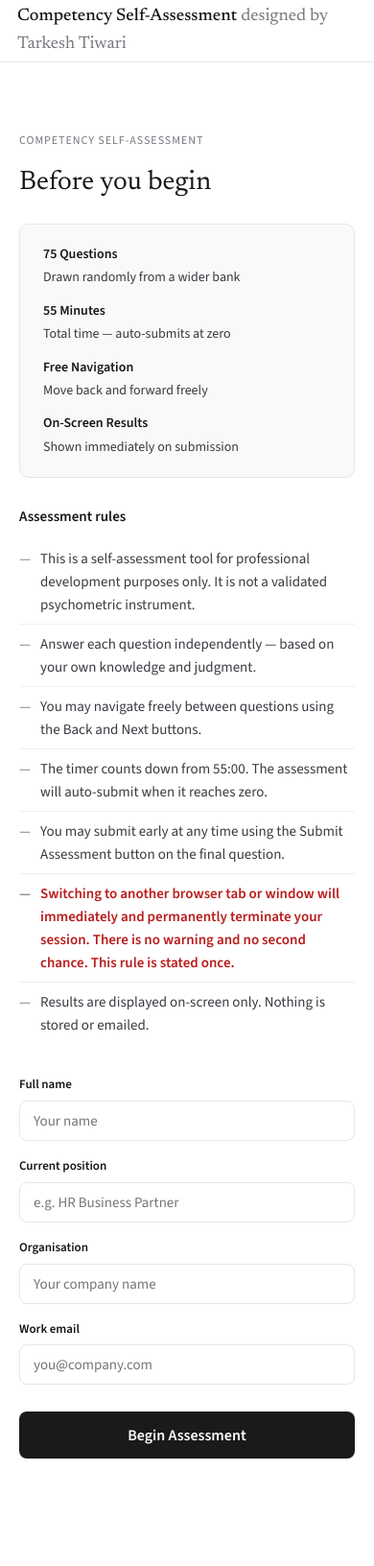
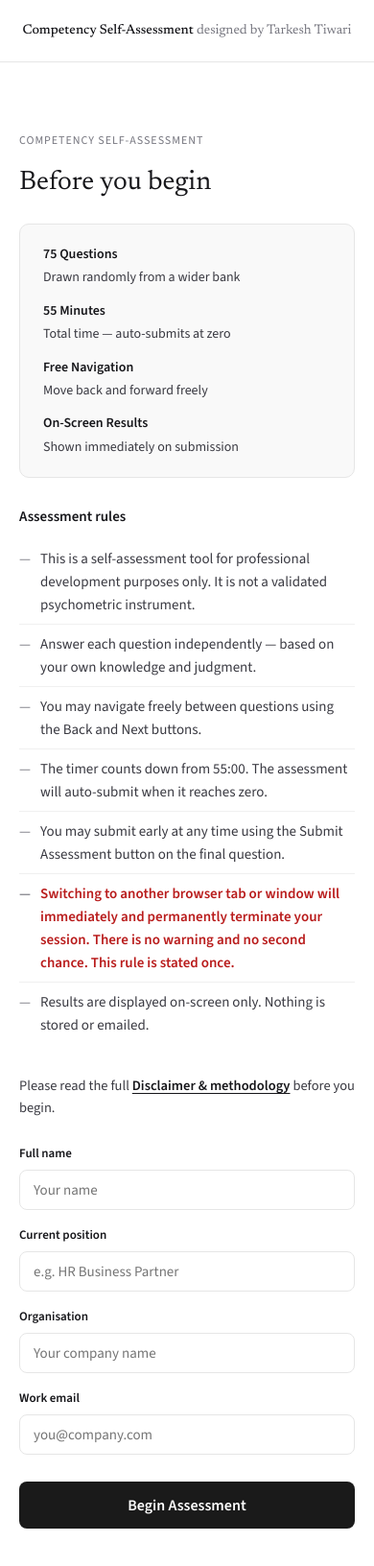
Before and after one commit to apphelpdeveloper-creator/tarkeshtiwari-site, a website: page assessment.html in a window 390 px wide. Shown: the top 1632 px of the page at 96% size. Drawn offline with nearby package versions, Linux system fonts and the light colour scheme.

Commit message:
Center title in top bar; add disclaimer link to intro screen

```diff
--- a/assessment.html
+++ b/assessment.html
@@ -44,7 +44,8 @@
   .topbar-inner {
     max-width: 1080px; margin: 0 auto;
     padding: 0 32px; height: 64px;
-    display: flex; align-items: center; justify-content: space-between;
+    display: flex; align-items: center; justify-content: center;
+    position: relative;
   }
   .brand {
     font-family: var(--serif);
@@ -56,6 +57,7 @@
     display: flex; align-items: center; gap: 8px;
     font-size: 14px; font-weight: 600; color: var(--ink);
     font-variant-numeric: tabular-nums;
+    position: absolute; right: 32px; top: 50%; transform: translateY(-50%);
   }
   .timer-bar svg { width: 16px; height: 16px; }
   .timer-bar.warning { color: var(--amber); }
@@ -358,6 +360,8 @@
   /* ---------- responsive ---------- */
   @media(max-width: 640px) {
     .topbar-inner { padding: 0 18px; }
+    .timer-bar { right: 18px; }
+    .brand { font-size: 14px; line-height: 1.15; text-align: center; }
     .intro-wrap, .assessment-wrap, .results-wrap { padding-left: 20px; padding-right: 20px; }
     .form-grid { grid-template-columns: 1fr; }
     .intro-meta { grid-template-columns: 1fr; }
@@ -404,6 +408,10 @@
         <li>Results are displayed on-screen only. Nothing is stored or emailed.</li>
       </ul>
     </div>
+
+    <p style="margin:0 0 26px;font-size:14.5px;color:var(--ink-soft);font-family:var(--sans);">
+      Please read the full <a href="disclaimer.html" style="color:var(--ink);font-weight:600;text-decoration:underline;text-underline-offset:3px;">Disclaimer &amp; methodology</a> before you begin.
+    </p>
 
     <div class="form-grid">
       <div class="form-field">
```
Also changed, not shown: index.html (+9 -1 lines).
